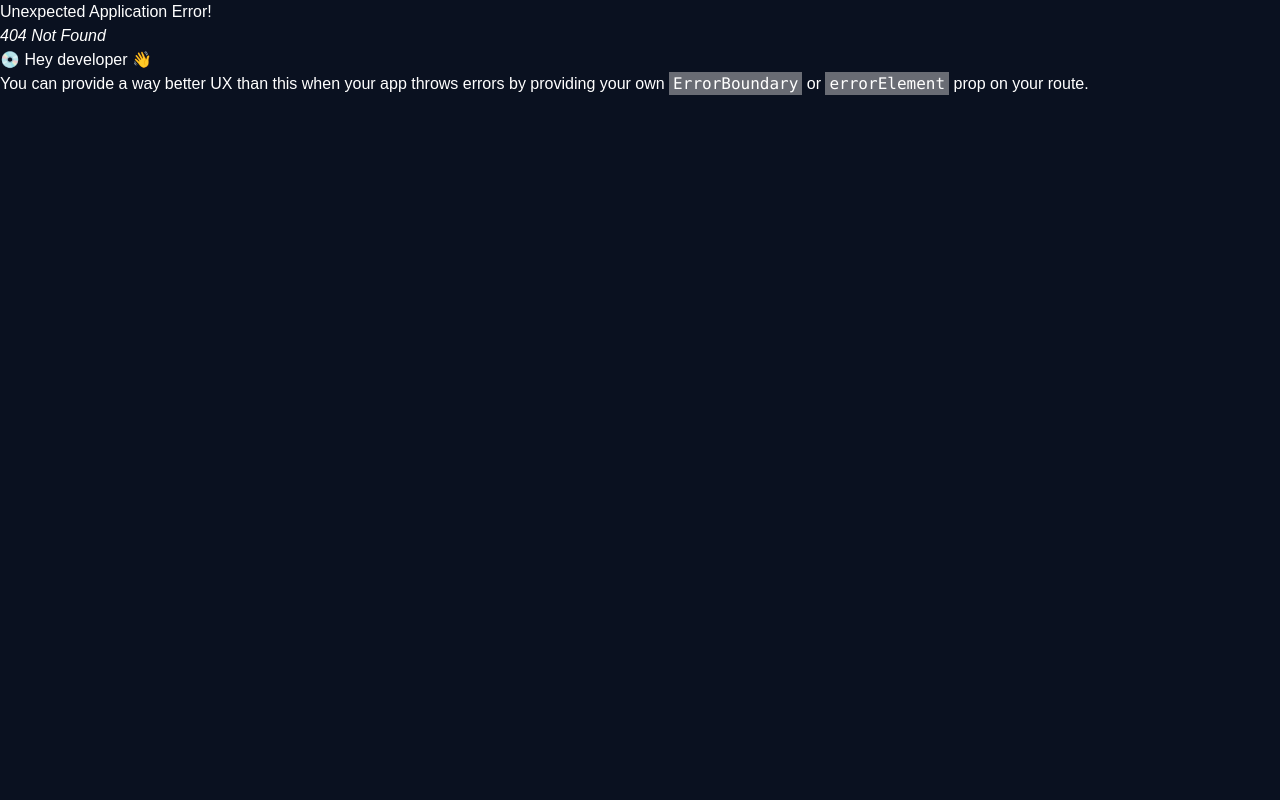
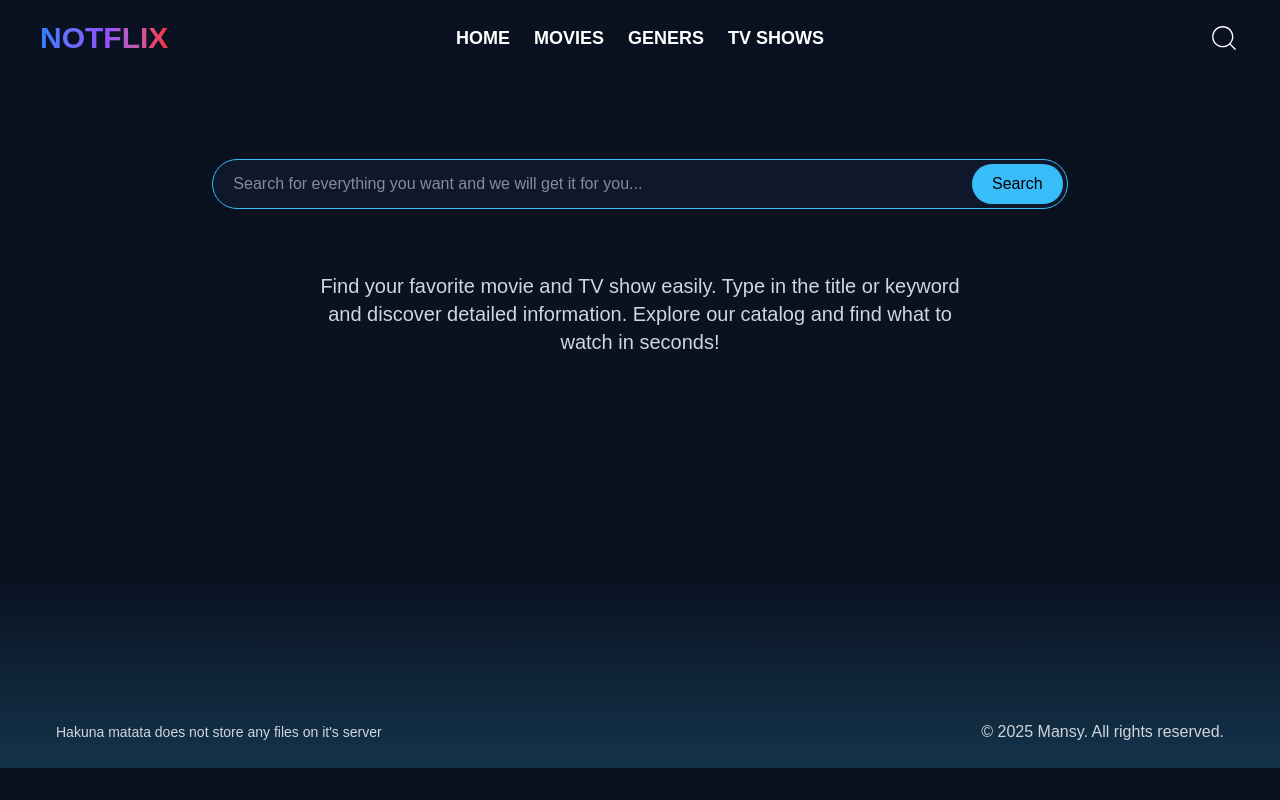
Before and after one commit to MMansyy/movie-app, a React (Vite) app: page /search in a window 1280 px wide. Before the commit this address had no page. Built offline with nearby package versions, Linux system fonts and the light colour scheme.

Commit message:
feat: add Search component and integrate routing for search functionality

```diff
--- a/src/App.tsx
+++ b/src/App.tsx
@@ -7,6 +7,7 @@ import Movie from './pages/Movie/Movie'
 import MainLayout from './layouts/MainLayout'
 import Geners from './pages/Geners/Geners'
 import Gener from './pages/Gener/Gener'
+import Search from './pages/Search/Search'
 
 export default function App() {
 
@@ -36,6 +37,10 @@ export default function App() {
         {
           path: '/gener/:type/:id',
           element: <Gener />
+        },
+        {
+          path: '/search',
+          element: <Search />
         }
       ]
     }
--- a/src/components/Navbar/Navbar.tsx
+++ b/src/components/Navbar/Navbar.tsx
@@ -32,13 +32,15 @@ export default function Navbar() {
                             <li><NavLink to="/tv-shows" className="text-white">TV Shows</NavLink></li>
                         </ul>
                         <div className="flex items-center gap-3">
-                            <svg stroke="currentColor" fill="currentColor" strokeWidth="0" viewBox="0 0 24 24"
-                                className="w-8 h-8 text-white" xmlns="http://www.w3.org/2000/svg">
-                                <path d="M20.031,20.79c0.46,0.46,1.17-0.25,0.71-0.7l-3.75-3.76c1.27-1.41,2.04-3.27,2.04-5.31
+                            <Link to="/search" className="text-white hover:text-gray-300 transition-all duration-300">
+                                <svg stroke="currentColor" fill="currentColor" strokeWidth="0" viewBox="0 0 24 24"
+                                    className="w-8 h-8 text-white" xmlns="http://www.w3.org/2000/svg">
+                                    <path d="M20.031,20.79c0.46,0.46,1.17-0.25,0.71-0.7l-3.75-3.76c1.27-1.41,2.04-3.27,2.04-5.31
                   c0-4.39-3.57-7.96-7.96-7.96s-7.96,3.57-7.96,7.96c0,4.39,3.57,7.96,7.96,7.96c1.98,0,3.81-0.73,5.21-1.94L20.031,20.79z
                   M4.11,11.02c0-3.84,3.13-6.96,6.96-6.96c3.84,0,6.96,3.12,6.96,6.96c0,3.84-3.12,6.96-6.96,6.96C7.24,17.98,4.11,14.86,4.11,11.02z">
-                                </path>
-                            </svg>
+                                    </path>
+                                </svg>
+                            </Link>
 
                             <button onClick={() => setIsMenuOpen(true)} className="text-white md:hidden">
                                 <svg className="w-8 h-8" fill="none" stroke="currentColor" strokeWidth="2" viewBox="0 0 24 24">
--- a/src/pages/Gener/Gener.tsx
+++ b/src/pages/Gener/Gener.tsx
@@ -85,7 +85,7 @@ export default function Gener() {
                                 />
 
                                 <div className="absolute inset-0 bg-black opacity-0 group-hover:opacity-50 transition-all duration-300 rounded-lg"></div>
-
+                                <div className='absolute inset-0 bg-gradient-to-t from-black/70 to-transparent rounded-lg'></div>
                                 <div className='absolute top-1/2 left-1/2 -translate-x-1/2 -translate-y-1/2 w-0 h-0 z-50 group-hover:w-10 group-hover:h-10 transition-all duration-300 flex items-center justify-center bg-secondary text-black rounded-full'>
                                     <svg stroke="currentColor" fill="none" strokeWidth={2} viewBox="0 0 24 24" strokeLinecap="round" strokeLinejoin="round" height={24} width={24} xmlns="http://www.w3.org/2000/svg"><path d="M7 7h10v10" /><path d="M7 17 17 7" /></svg>
                                 </div>
@@ -96,7 +96,7 @@ export default function Gener() {
                                 </div>
 
                                 <div className='flex justify-between items-center mt-1'>
-                                    <h5 className='text-white group-hover:text-secondary transition-all duration-300  font-semibold'>{movie.name || movie.title}</h5>
+                                    <h5 className='text-white group-hover:text-secondary transition-all duration-300 line-clamp-1  font-semibold'>{movie.name || movie.title}</h5>
                                 </div>
                             </Link>
 
@@ -125,6 +125,7 @@ export default function Gener() {
                                 />
 
                                 <div className="absolute inset-0 bg-black opacity-0 group-hover:opacity-50 transition-all duration-300 rounded-lg"></div>
+                                <div className='absolute inset-0 bg-gradient-to-t from-black/70 to-transparent rounded-lg'></div>
 
                                 <div className='absolute top-1/2 left-1/2 -translate-x-1/2 -translate-y-1/2 w-0 h-0 z-50 group-hover:w-10 group-hover:h-10 transition-all duration-300 flex items-center justify-center bg-secondary text-black rounded-full'>
                                     <svg stroke="currentColor" fill="none" strokeWidth={2} viewBox="0 0 24 24" strokeLinecap="round" strokeLinejoin="round" height={24} width={24} xmlns="http://www.w3.org/2000/svg"><path d="M7 7h10v10" /><path d="M7 17 17 7" /></svg>
--- /dev/null
+++ b/src/pages/Search/Search.tsx
@@ -0,0 +1,100 @@
+import { useQuery } from '@tanstack/react-query'
+import React, { useRef, useState } from 'react'
+import axiosInstance from '../../utils/axios.global'
+import { Link, useSearchParams } from 'react-router-dom'
+import { motion } from 'framer-motion'
+
+export default function Search() {
+    const inputRef = useRef<HTMLInputElement>(null)
+    const [searchParams, setSearchParams] = useSearchParams()
+    const [searchQuery, setSearchQuery] = useState<string>(searchParams.get('query') || '')
+
+    const handleKeyDown = (event: React.KeyboardEvent<HTMLInputElement>) => {
+        if (event.key === 'Enter' && inputRef.current) {
+            setSearchQuery(inputRef.current.value)
+            inputRef.current.blur()
+            setSearchParams({ query: inputRef.current.value })
+        }
+    }
+
+    const { data } = useQuery({
+        queryKey: ['search', searchQuery],
+        queryFn: async () => {
+            if (!searchQuery) return []
+            const response = await axiosInstance.get(`/search/multi?query=${searchQuery}&include_adult=true`)
+            return response.data.results
+        },
+        enabled: !!searchQuery,
+        refetchOnWindowFocus: false,
+    })
+
+    return (
+        <div className='max-w-7xl mx-auto min-h-[72vh] flex flex-col items-center justify-start pt-20'>
+            <div className='flex items-center justify-center relative mt-20 md:w-2/3 w-4/5'>
+                <input
+                    ref={inputRef}
+                    onKeyDown={handleKeyDown}
+                    placeholder='Search for everything you want and we will get it for you...'
+                    type="text"
+                    className='w-full outline-1 outline-secondary rounded-full py-3 pr-24 pl-5 bg-[#0F172A] text-white'
+                />
+                <button
+                    onClick={() => {
+                        if (inputRef.current) {
+                            setSearchQuery(inputRef.current.value)
+                            setSearchParams({ query: inputRef.current.value })
+                            inputRef.current.blur()
+                        }
+                    }}
+                    className='absolute right-1 top-1 cursor-pointer bg-secondary text-black px-5 py-2 rounded-full hover:bg-secondary/80 transition-all duration-300'
+                >
+                    Search
+                </button>
+            </div>
+
+            <div className='w-full min-h-[40vh] mt-10'>
+                {!data || data.length === 0 ? (
+                    <p className='w-1/2 text-xl text-gray-300 my-6 font-light text-center mx-auto'>
+                        Find your favorite movie and TV show easily. Type in the title or keyword and discover detailed information. Explore our catalog and find what to watch in seconds!
+                    </p>
+                ) : (
+                    <motion.div
+                        initial={{ opacity: 0, y: 50 }}
+                        whileInView={{ opacity: 1, y: 0 }}
+                        viewport={{ once: true, amount: 0.1 }}
+                        transition={{ duration: 0.8, ease: "easeOut" }}
+                        className='grid grid-cols-1 md:grid-cols-2 lg:grid-cols-3 xl:grid-cols-4 gap-10 px-5'
+                    >
+                        {data.map((movie: any) => (
+                            <Link
+                                to={`/${movie.media_type === 'movie' ? 'movie' : 'series'}/${movie.id}`}
+                                key={movie.id}
+                                className='relative group w-72 mx-auto h-40 hover:scale-105 transition-all duration-300'
+                            >
+                                <img
+                                    src={`https://image.tmdb.org/t/p/w500${movie.backdrop_path || movie.poster_path}`}
+                                    alt={movie.name || movie.title}
+                                    className='w-full h-full object-cover rounded-lg shadow-lg transition-transform duration-300'
+                                />
+                                <div className="absolute inset-0 bg-black opacity-0 group-hover:opacity-50 transition-all duration-300 rounded-lg"></div>
+                                <div className='absolute inset-0 bg-gradient-to-t from-black/70 to-transparent rounded-lg'></div>
+                                <div className='absolute top-1/2 left-1/2 -translate-x-1/2 -translate-y-1/2 w-0 h-0 z-50 group-hover:w-10 group-hover:h-10 transition-all duration-300 flex items-center justify-center bg-secondary text-black rounded-full'>
+                                    <svg stroke="currentColor" fill="none" strokeWidth={2} viewBox="0 0 24 24" strokeLinecap="round" strokeLinejoin="round" height={24} width={24} xmlns="http://www.w3.org/2000/svg"><path d="M7 7h10v10" /><path d="M7 17 17 7" /></svg>
+                                </div>
+                                <div className='absolute bottom-2 inset-x-2 flex justify-between items-center text-white font-semibold z-50'>
+                                    <p>{parseInt(movie?.vote_average).toFixed(1)} <span className='text-yellow-400'>★</span></p>
+                                    <p>{movie?.release_date?.slice(0, 4) || movie?.first_air_date?.slice(0, 4)}</p>
+                                </div>
+                                <div className='flex justify-between items-center mt-1'>
+                                    <h5 className='text-white group-hover:text-secondary transition-all duration-300 line-clamp-1 font-semibold'>
+                                        {movie.name || movie.title}
+                                    </h5>
+                                </div>
+                            </Link>
+                        ))}
+                    </motion.div>
+                )}
+            </div>
+        </div>
+    )
+}
```
